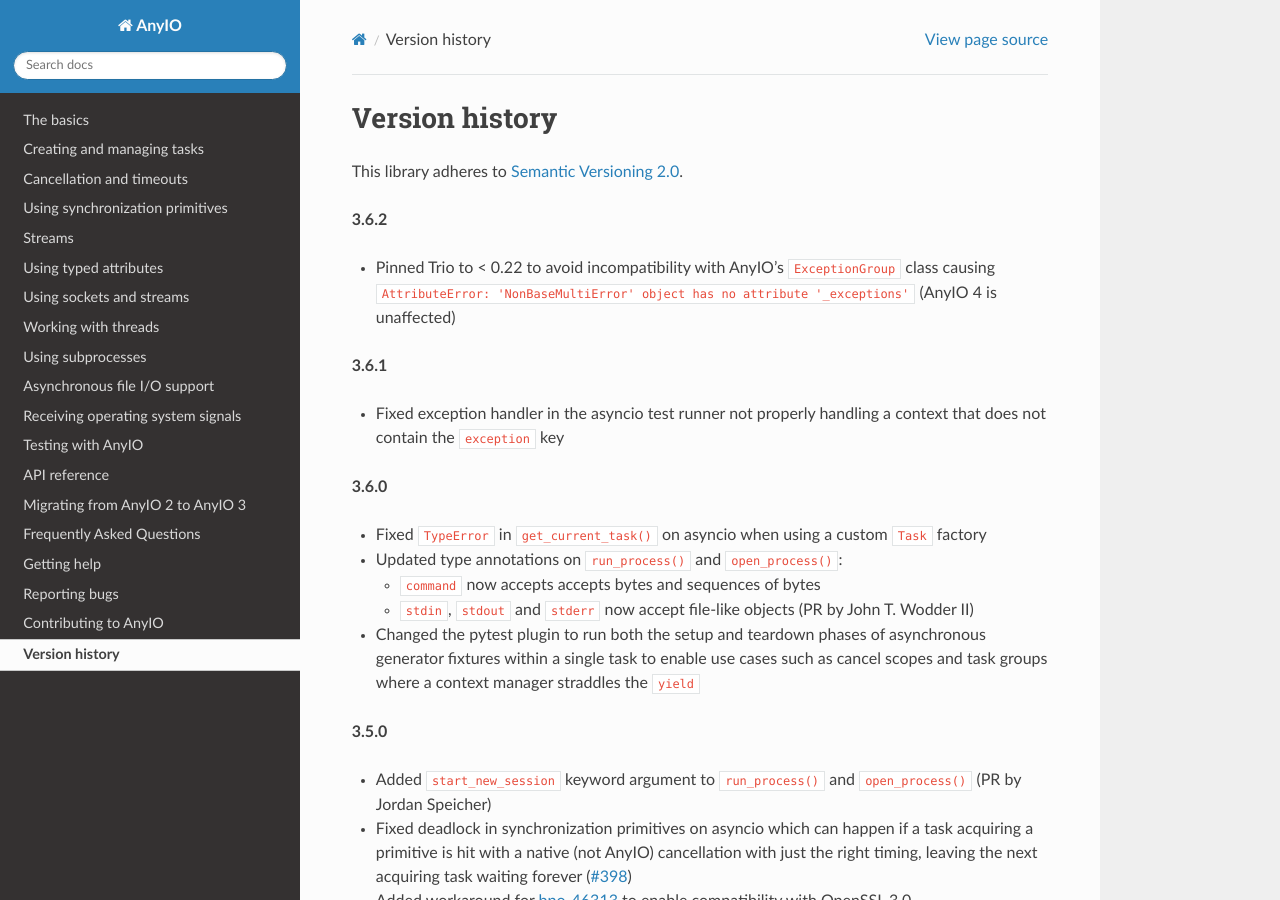
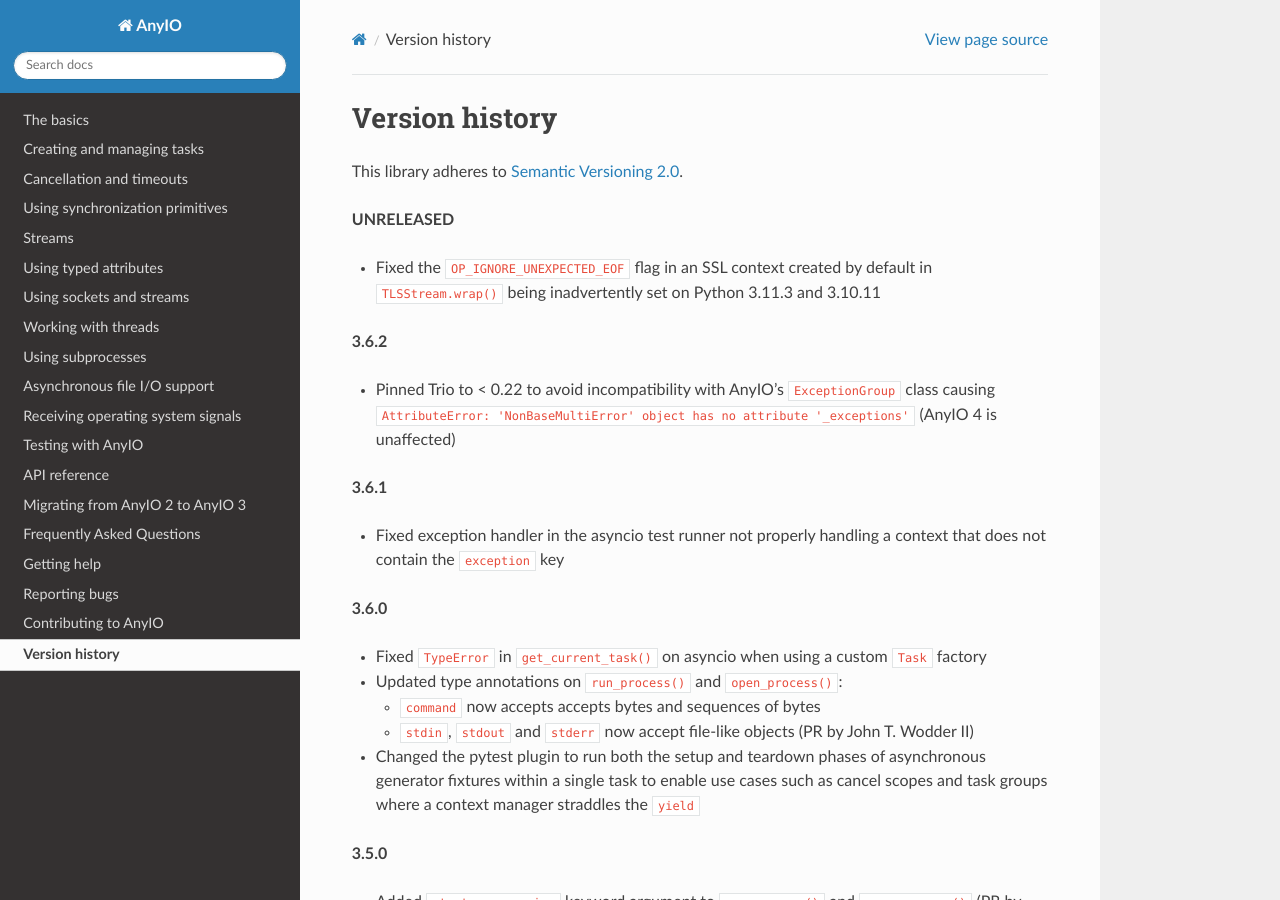
Before and after one commit to agronholm/anyio, a Sphinx documentation site: the page built from docs/versionhistory.rst, in a window 1280 px wide and 900 px high. Built offline with Sphinx 7.4.7 and the Read the Docs theme 2.0.0, drawn with Linux system fonts in a browser that asks for light colours; the version number could not be read and is left out.

Commit message:
Added changelog note for the backported PR #553

```diff
--- a/docs/versionhistory.rst
+++ b/docs/versionhistory.rst
@@ -2,6 +2,11 @@ Version history
 ===============
 
 This library adheres to `Semantic Versioning 2.0 <http://semver.org/>`_.
+
+**UNRELEASED**
+
+- Fixed the ``OP_IGNORE_UNEXPECTED_EOF`` flag in an SSL context created by default in
+  ``TLSStream.wrap()`` being inadvertently set on Python 3.11.3 and 3.10.11
 
 **3.6.2**
 
```
